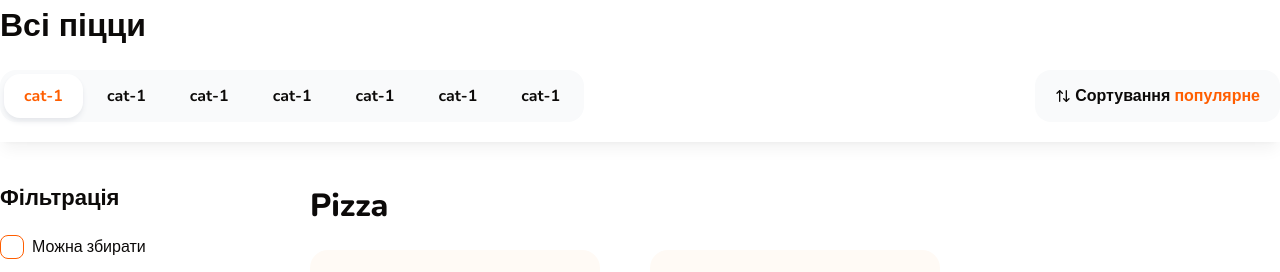
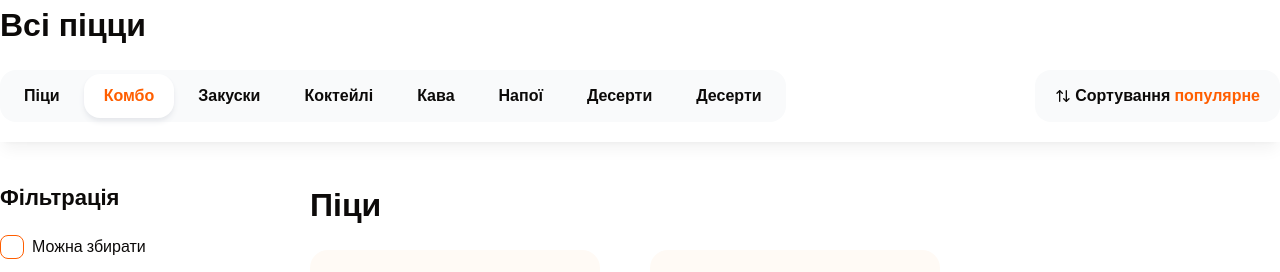
Before and after one commit to dev-SergioSS/next-commerce-app, a Next.js app: page / in a window 1280 px wide. Shown: the part 148-420 px from the top of the page. Built offline with nearby package versions, Linux system fonts and the light colour scheme; grey boxes are pictures that could not be loaded.

Commit message:
done products template

```diff
--- a/app/page.tsx
+++ b/app/page.tsx
@@ -33,7 +33,7 @@ export default function Home() {
           <div className='flex-1'>
             <div className='flex flex-col gap-16'>
               <ProductsGroupList
-                title={'Pizza'}
+                title={'Піци'}
                 categoryId={1}
                 items={[
                   {
@@ -55,7 +55,7 @@ export default function Home() {
                 ]}
               />
               <ProductsGroupList
-                title={'Morning pizza'}
+                title={'Комбо'}
                 categoryId={2}
                 items={[
                   {
--- a/components/shared/categories.tsx
+++ b/components/shared/categories.tsx
@@ -1,26 +1,40 @@
+'use client'
+
 import React from 'react'
 import { cn } from '@/lib/utils'
+import { useCategoryStore } from '@/store/category'
 
 interface Props {
   className?: string
 }
 
-const cats = ['cat-1', 'cat-1', 'cat-1', 'cat-1', 'cat-1', 'cat-1', 'cat-1']
-const activeIndex = 0
+const cats = [
+  { id: 1, name: 'Піци' },
+  { id: 2, name: 'Комбо' },
+  { id: 3, name: 'Закуски' },
+  { id: 4, name: 'Коктейлі' },
+  { id: 5, name: 'Кава' },
+  { id: 6, name: 'Напої' },
+  { id: 7, name: 'Десерти' },
+  { id: 8, name: 'Десерти' },
+]
 
 export const Categories: React.FC<Props> = ({ className }) => {
+  const categoryActiveId = useCategoryStore((state) => state.activeId)
+
   return (
     <div
       className={cn('inline-flex gap-1 bg-gray-50 p-1 rounded-2xl', className)}>
-      {cats.map((cat, index) => (
+      {cats.map(({ name, id }) => (
         <a
-          key={index}
+          key={id}
           className={cn(
             'flex items-center font-bold h-11 rounded-2xl px-5',
-            activeIndex === index &&
+            categoryActiveId === id &&
               'bg-white shadow-md shadow-gray-200 text-primary'
-          )}>
-          <button>{cat}</button>
+          )}
+          href={`/#${name}`}>
+          <button>{name}</button>
         </a>
       ))}
     </div>
--- a/components/shared/products-group-list.tsx
+++ b/components/shared/products-group-list.tsx
@@ -6,6 +6,7 @@ import { Title } from './title'
 import { ProductCard } from './product-card'
 import { cn } from '@/lib/utils'
 import { title } from 'process'
+import { useCategoryStore } from '@/store/category'
 
 interface Props {
   title: string
@@ -22,6 +23,7 @@ export const ProductsGroupList: React.FC<Props> = ({
   title,
   listClassName,
 }) => {
+  const setActiveCategoryId = useCategoryStore((state) => state.setActiveId)
   const intersectionRef = React.useRef(null)
   const intersection = useIntersection(intersectionRef, {
     threshold: 0.4,
@@ -29,9 +31,9 @@ export const ProductsGroupList: React.FC<Props> = ({
 
   React.useEffect(() => {
     if (intersection?.isIntersecting) {
-      console.log(title, categoryId)
+      setActiveCategoryId(categoryId)
     }
-  }, [title, categoryId, intersection?.isIntersecting])
+  }, [setActiveCategoryId, title, categoryId, intersection?.isIntersecting])
 
   return (
     <div
--- /dev/null
+++ b/store/category.ts
@@ -0,0 +1,11 @@
+import { create } from "zustand"
+
+interface State {
+	activeId: number
+	setActiveId: (activeId: number) => void
+}
+
+export const useCategoryStore = create<State>()((set) => ({
+	activeId: 1,
+	setActiveId: (activeId: number) => set({activeId})
+}))
```
